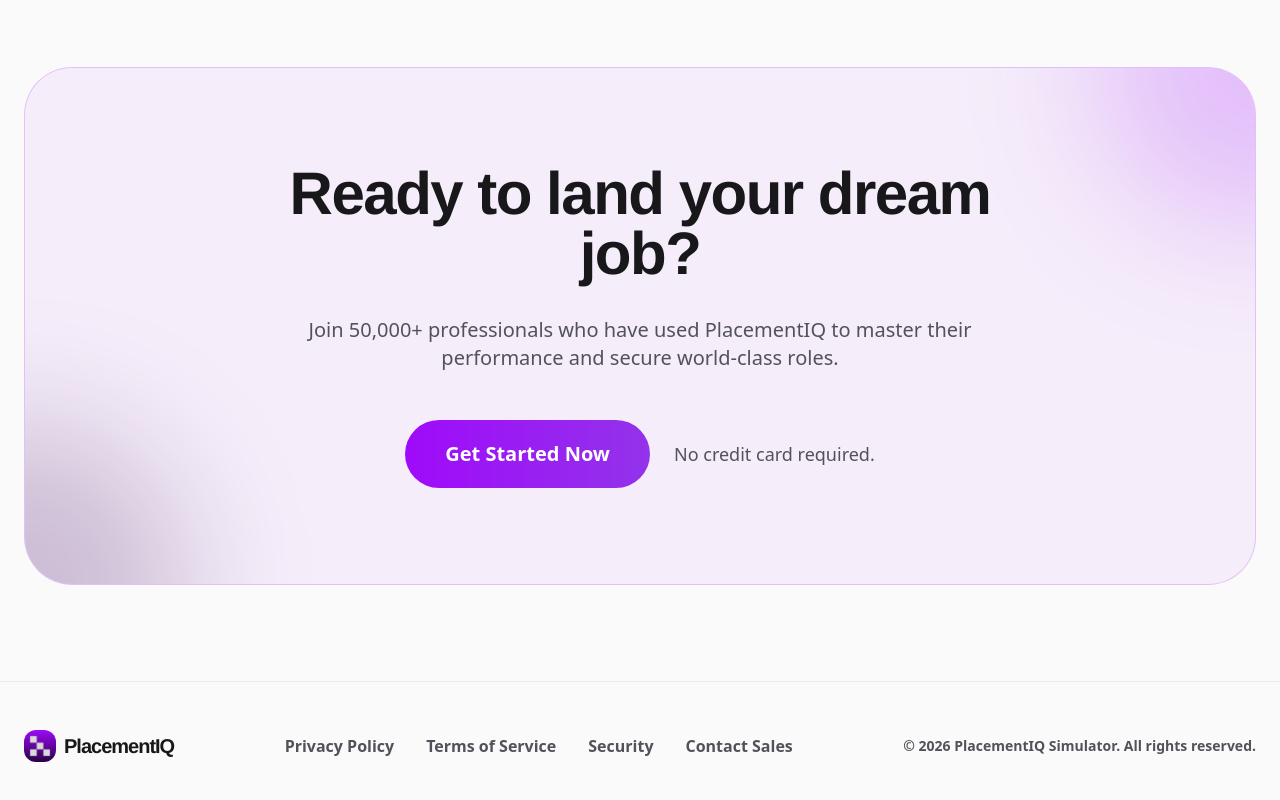
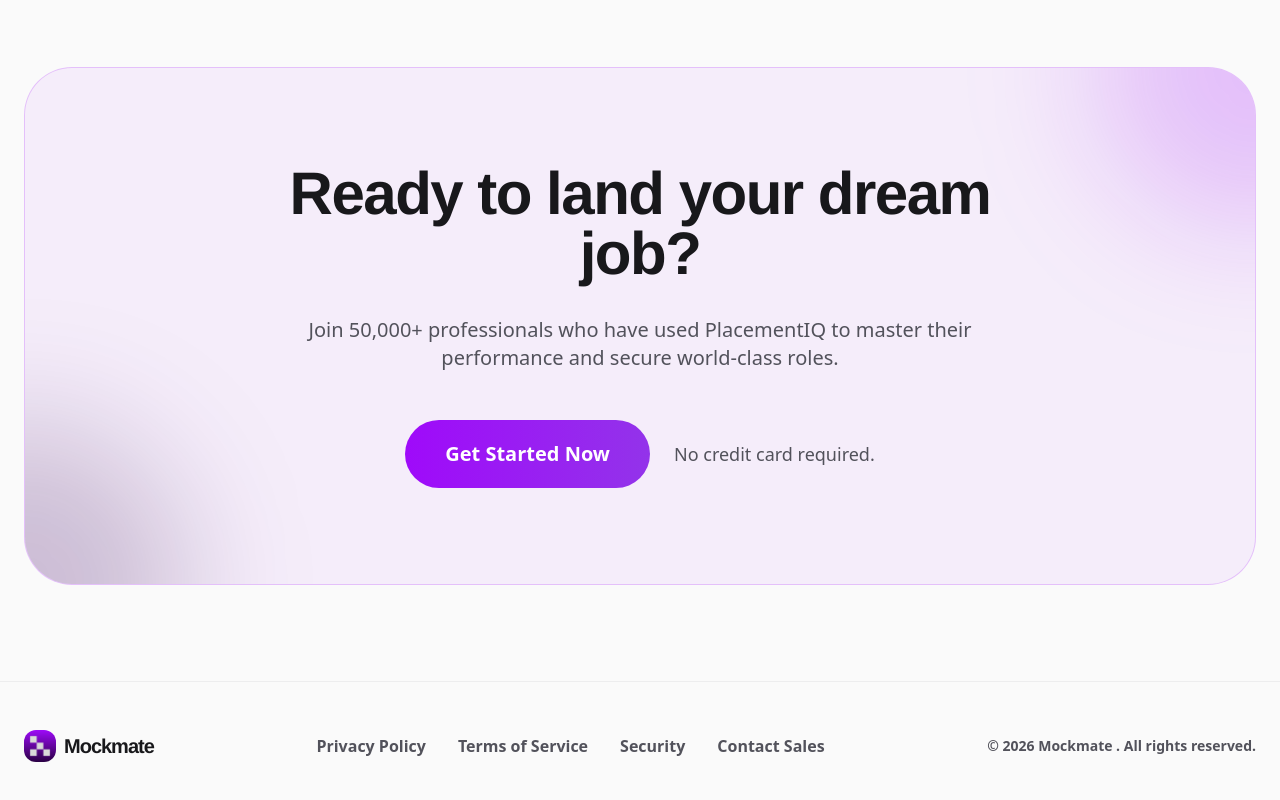
Before and after one commit to vedanshderashri/PlacementIQ, a React (Vite) app: page / in a window 1280 px wide. Shown: the part 5675-6475 px from the top of the page. Built offline with nearby package versions, Linux system fonts and the light colour scheme.

Commit message:
Update Footer.jsx

```diff
--- a/src/components/Footer.jsx
+++ b/src/components/Footer.jsx
@@ -39,7 +39,7 @@ export default function Footer() {
  <div className="max-w-7xl mx-auto flex flex-col md:flex-row justify-between items-center gap-8">
  <div className="flex items-center gap-2">
  <img src="/logo.png" alt="PlacementIQ Logo" className="w-8 h-8 rounded-xl object-contain drop-" />
- <span className="text-xl font-headline font-black text-on-surface tracking-tighter">PlacementIQ</span>
+ <span className="text-xl font-headline font-black text-on-surface tracking-tighter">Mockmate</span>
  </div>
 
  <div className="flex flex-wrap justify-center gap-8">
@@ -51,7 +51,7 @@ export default function Footer() {
  </div>
 
  <div className="text-sm font-semibold text-on-surface-variant">
- © {new Date().getFullYear()} PlacementIQ Simulator. All rights reserved.
+ © {new Date().getFullYear()} Mockmate . All rights reserved.
  </div>
  </div>
  </footer>
```
